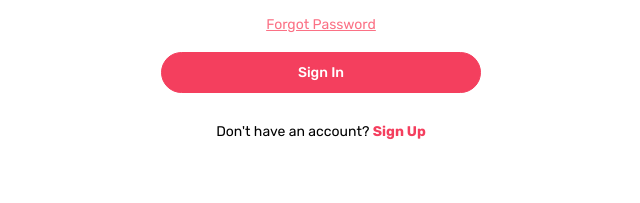
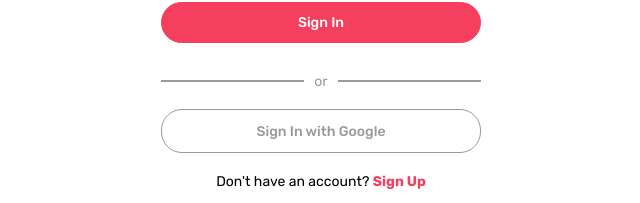
Before and after one commit to DmitryVasylenko0808/Social-Wave-social-app, a React (Vite) app in the folder client/: page /auth/sign-in in a window 1280 px wide. Shown: the part 480-683 px from the top of the page, without its empty margins (319-959 px from the left). Built offline with nearby package versions, Linux system fonts and the light colour scheme; no server answers; what javascript-time-ago would draw is missing.

Commit message:
google auth

```diff
--- a/client/src/App.tsx
+++ b/client/src/App.tsx
@@ -27,6 +27,7 @@ const ForgotPasswordPage = lazy(
 const ResetPasswordPage = lazy(() => import("./pages/reset.password.page.tsx"));
 
 import "./i18n/i18n.js";
+import GoogleAuthRedirectPage from "./pages/google.auth.redirect.page.tsx";
 
 function App() {
   const { isAuthenticated, setAuthData } = useAuth();
@@ -70,6 +71,10 @@ function App() {
             <Route path="verify-email" element={<VerificationEmailPage />} />
             <Route path="forgot-password" element={<ForgotPasswordPage />} />
             <Route path="reset-password" element={<ResetPasswordPage />} />
+            <Route
+              path="google-auth-redirect"
+              element={<GoogleAuthRedirectPage />}
+            />
           </Route>
           <Route path="*" element={<ErrorPage />} />
         </Routes>
--- /dev/null
+++ b/client/src/modules/auth/components/google.auth.component.tsx
@@ -0,0 +1,29 @@
+import { apiUrl } from "../../../api/constants";
+import { Button } from "../../common/ui";
+
+const GoogleAuth = () => {
+  const handleClickGoogleLogin = () => {
+    window.location.href = `${apiUrl}/auth/google`;
+  };
+
+  return (
+    <div className="mb-5">
+      <div className="mb-5 flex items-center">
+        <div className="flex-1 h-0.5 bg-secondary-100" />
+        <span className="mx-3 text-secondary-100">or</span>
+        <div className="flex-1 h-0.5 bg-secondary-100" />
+      </div>
+
+      <Button
+        type="button"
+        variant="terciary"
+        className="w-full border border-secondary-100 rounded-3xl"
+        onClick={handleClickGoogleLogin}
+      >
+        Sign In with Google
+      </Button>
+    </div>
+  );
+};
+
+export default GoogleAuth;
--- /dev/null
+++ b/client/src/modules/auth/components/google.auth.redirect.component.tsx
@@ -0,0 +1,19 @@
+import { useNavigate, useSearchParams } from "react-router-dom";
+import { useAuth } from "../../../hooks/useAuth";
+import { useEffect } from "react";
+
+const GoogleAuthRedirect = () => {
+  const [params] = useSearchParams();
+  const { authenticate } = useAuth();
+  const navigate = useNavigate();
+
+  useEffect(() => {
+    const token = params.get("token") as string;
+    authenticate(token);
+    navigate("/");
+  }, []);
+
+  return <div className="dark:text-secondary-100">Google Logging In...</div>;
+};
+
+export default GoogleAuthRedirect;
--- a/client/src/modules/auth/components/index.ts
+++ b/client/src/modules/auth/components/index.ts
@@ -3,6 +3,8 @@ import SignUpForm from "./sign.up.form.component";
 import VerifyEmailForm from "./verify.email.form.component";
 import ForgotPasswordForm from "./forgot.password.form.component";
 import ResetPasswordForm from "./reset.password.form.component";
+import GoogleAuth from "./google.auth.component";
+import GoogleAuthRedirect from "./google.auth.redirect.component";
 
 export {
   SignInForm,
@@ -10,4 +12,6 @@ export {
   VerifyEmailForm,
   ForgotPasswordForm,
   ResetPasswordForm,
+  GoogleAuth,
+  GoogleAuthRedirect,
 };
--- a/client/src/modules/auth/components/sign.in.form.component.tsx
+++ b/client/src/modules/auth/components/sign.in.form.component.tsx
@@ -6,6 +6,7 @@ import { useAuth } from "../../../hooks/useAuth";
 import { z } from "zod";
 import { zodResolver } from "@hookform/resolvers/zod";
 import { Trans, useTranslation } from "react-i18next";
+import GoogleAuth from "./google.auth.component";
 
 const signInSchema = z.object({
   email: z.string().email("Invalid email"),
@@ -79,6 +80,8 @@ const SignInForm = () => {
         )}
       </Button>
 
+      <GoogleAuth />
+
       <Trans
         i18nKey="signIn.withoutAcc"
         components={{
--- /dev/null
+++ b/client/src/pages/google.auth.redirect.page.tsx
@@ -0,0 +1,7 @@
+import { GoogleAuthRedirect } from "../modules/auth/components";
+
+const GoogleAuthRedirectPage = () => {
+  return <GoogleAuthRedirect />;
+};
+
+export default GoogleAuthRedirectPage;
```
Also changed, not shown: client/public/google.icon.svg (added), 1 other file (tests, documents, lock files or other folders).
